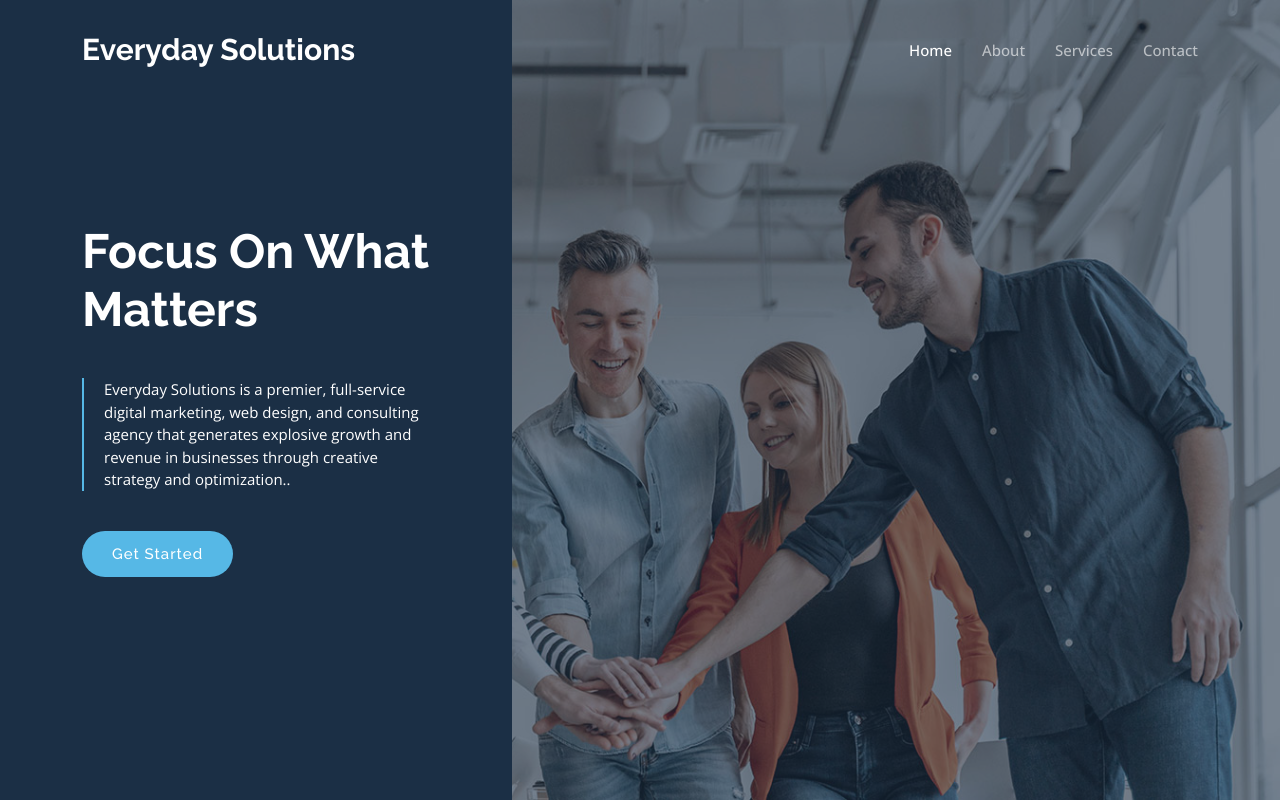
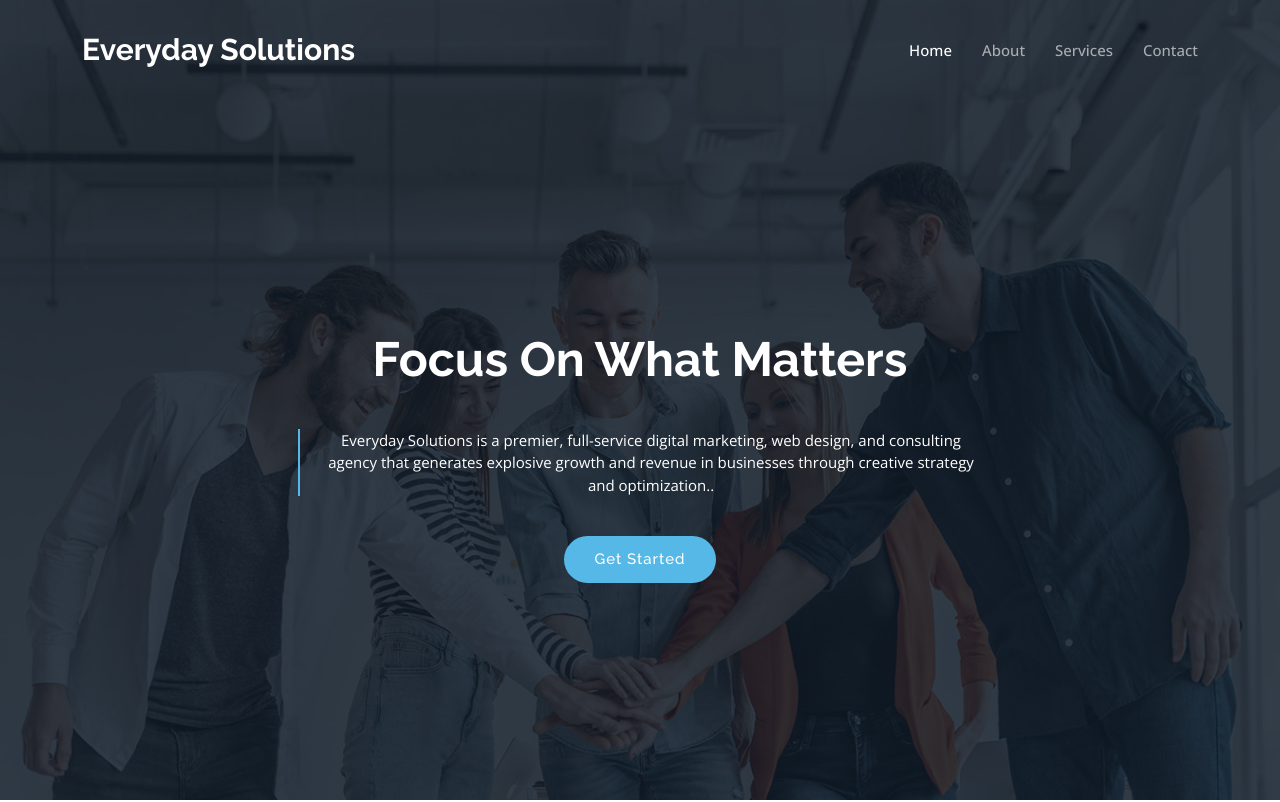
Before and after one commit to Manjeetdhimaan/everyday-sol-sushant, a plain HTML site: page index.html in a window 1280 px wide. Shown: the top 802 px of the page. Drawn offline with nearby package versions, Linux system fonts and the light colour scheme.

Commit message:
updated hero styling

```diff
--- a/assets/css/main.css
+++ b/assets/css/main.css
@@ -511,22 +511,33 @@ section {
   padding: 120px 0;
   z-index: 3;
 }
+.heroData {
+      text-align: center;
+      align-items: center;
+      margin: auto;
+}
 
 @media (min-width: 1034px) {
   .hero:after {
     position: absolute;
     content: "";
-    width: 40%;
+    width: 100%;
     background: var(--color-secondary);
     top: 0;
     bottom: 0;
+    opacity: 0.5;
+  }
+
+  .heroData {
+        padding: 10% 20% 0 20%;
   }
 }
 
 .hero:before {
   position: absolute;
   content: "";
-  background: rgba(27, 47, 69, 0.6);
+  /* background: rgba(27, 47, 69, 0.6); */
+  background: rgba(0, 0, 0, 0.7);
   inset: 0;
 }
 
--- a/index.html
+++ b/index.html
@@ -63,13 +63,13 @@
   <section id="hero" class="hero d-flex align-items-center">
     <div class="container">
       <div class="row">
-        <div class="col-xl-4">
+        <div class="col-xl-12 heroData" style="">
           <h2 data-aos="fade-up">Focus On What Matters</h2>
           <blockquote data-aos="fade-up" data-aos-delay="100">
             <p>Everyday Solutions is a premier, full-service digital marketing, web design, and consulting agency that generates explosive growth and revenue in businesses through creative strategy and optimization.. </p>
           </blockquote>
           <div class="d-flex" data-aos="fade-up" data-aos-delay="200">
-            <a href="about.html" class="btn-get-started">Get Started</a>
+            <a href="about.html" style="margin: auto;" class="btn-get-started">Get Started</a>
           </div>
 
         </div>
```
